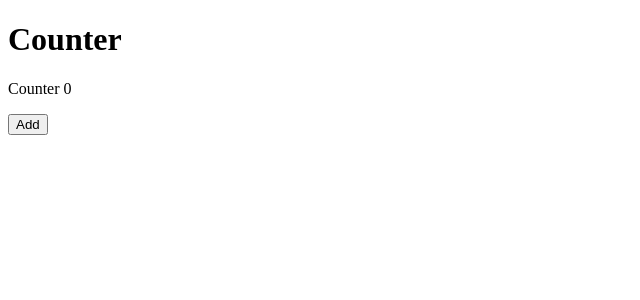
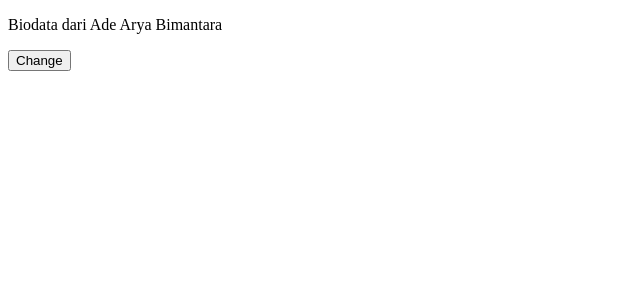
Before and after one commit to adearya/learn-vue3-composition-api, a Vue app: page / in a window 1280 px wide. Shown: the top 300 px of the page, without its empty margins (0-640 px from the left). Built offline with nearby package versions, Linux system fonts and the light colour scheme.

Commit message:
Learn props

```diff
--- a/src/App.vue
+++ b/src/App.vue
@@ -4,8 +4,20 @@ import Methods from './components/Methods.vue'
 import ComputedGetterSetter from './components/ComputedGetterSetter.vue'
 import WatchEffect from './components/WatchEffect.vue';
 import Watch from './components/Watch.vue';
+import Props from './components/Props.vue';
+
+import { ref, reactive } from "vue";
+
+const label = ref("Biodata");
+const user = reactive({
+  name: "Ade Arya Bimantara"
+});
+
+const changeName = () => {
+  user.name = "Joya Octaviana";
+};
 </script>
 
 <template>
-  <Watch />
+  <Props :label="label" :user="user" :changeName="changeName" />
 </template>
--- /dev/null
+++ b/src/components/Props.vue
@@ -0,0 +1,23 @@
+<script setup>
+defineProps({
+  label: {
+    type: String,
+    default: "",
+  },
+
+  user: {
+    type: Object,
+    default: () => ({ name: '' })
+  },
+
+  changeName: {
+    type: Function,
+    required: true
+  }
+});
+</script>
+
+<template>
+  <p>{{ label }} dari {{ user.name }}</p>
+  <button @click="changeName">Change</button>
+</template>
```
